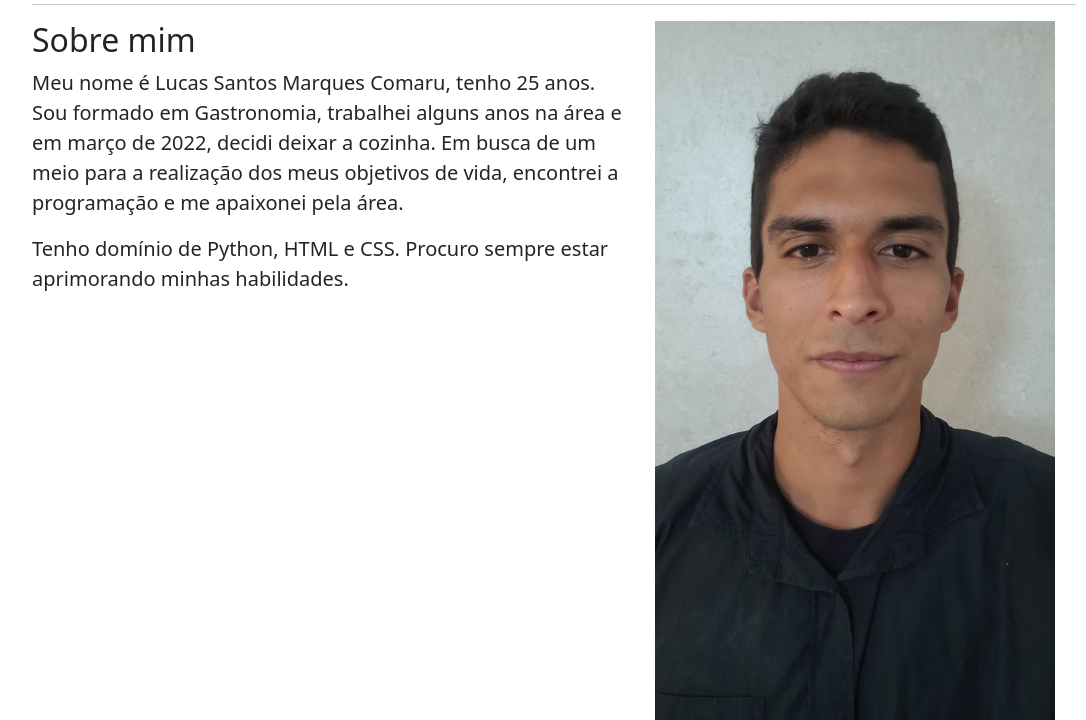
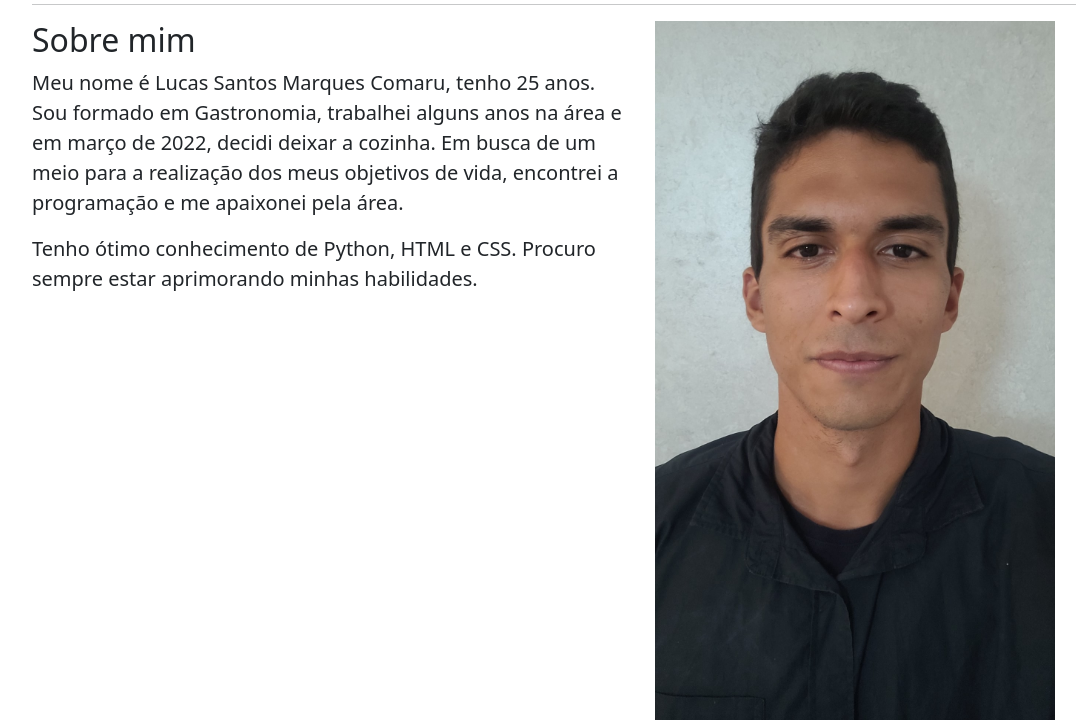
Before and after one commit to lucascomaru/portproject, a Flask app: page / in a window 1280 px wide. Shown: the part 668-1388 px from the top of the page, without its empty margins (86-1172 px from the left). Run offline with Flask 2, Linux system fonts and the light colour scheme; some libraries are stand-ins or nearby versions.

Commit message:
Site completo!!

```diff
--- a/portproject/templates/homepage.html
+++ b/portproject/templates/homepage.html
@@ -65,7 +65,7 @@
         <p class="lead ">Meu nome é Lucas Santos Marques Comaru, tenho 25 anos.
           Sou formado em Gastronomia, trabalhei alguns anos na área e em março de 2022, decidi deixar
 a cozinha. Em busca de um meio para a realização dos meus objetivos de vida, encontrei a programação e me apaixonei pela área.</p>
-        <p class="lead "> Tenho domínio de Python, HTML e CSS. Procuro sempre estar aprimorando minhas habilidades.
+        <p class="lead "> Tenho ótimo conhecimento de Python, HTML e CSS. Procuro sempre estar aprimorando minhas habilidades.
       </div>
       <div class="col-md-5">
         <img src="{{ foto_perfil }}"
```
